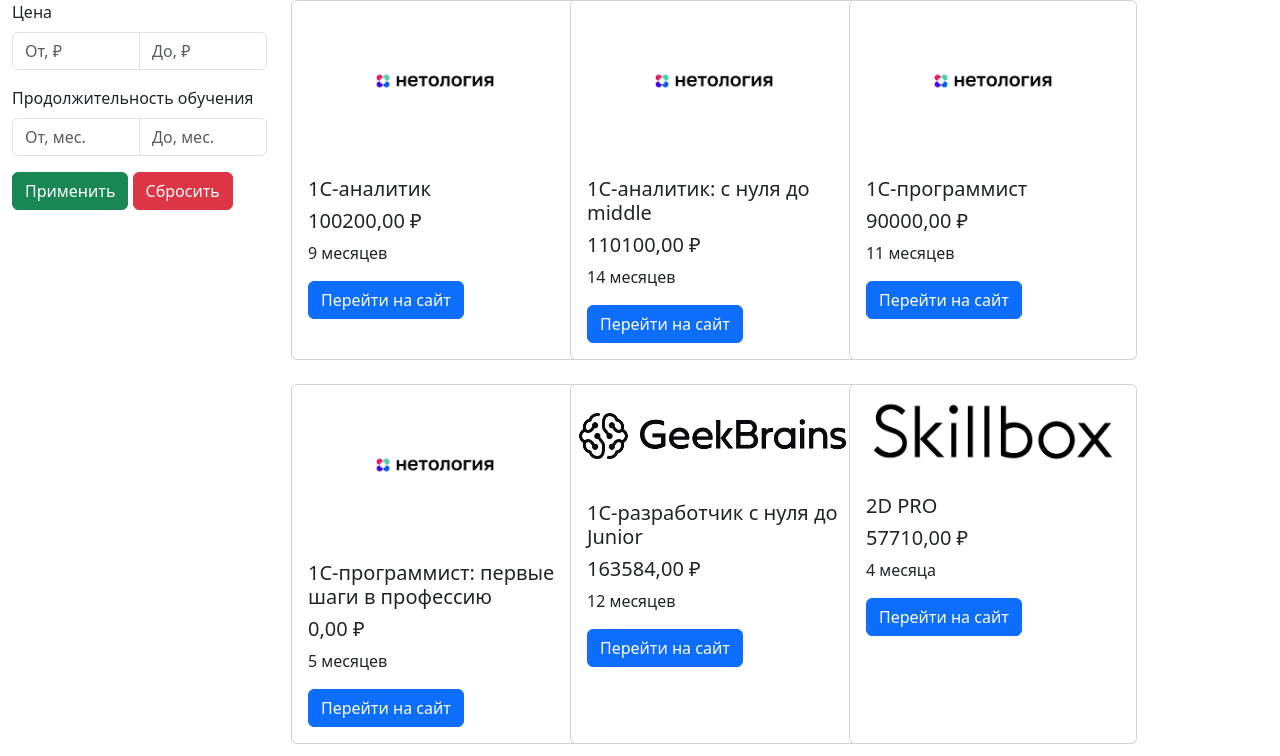
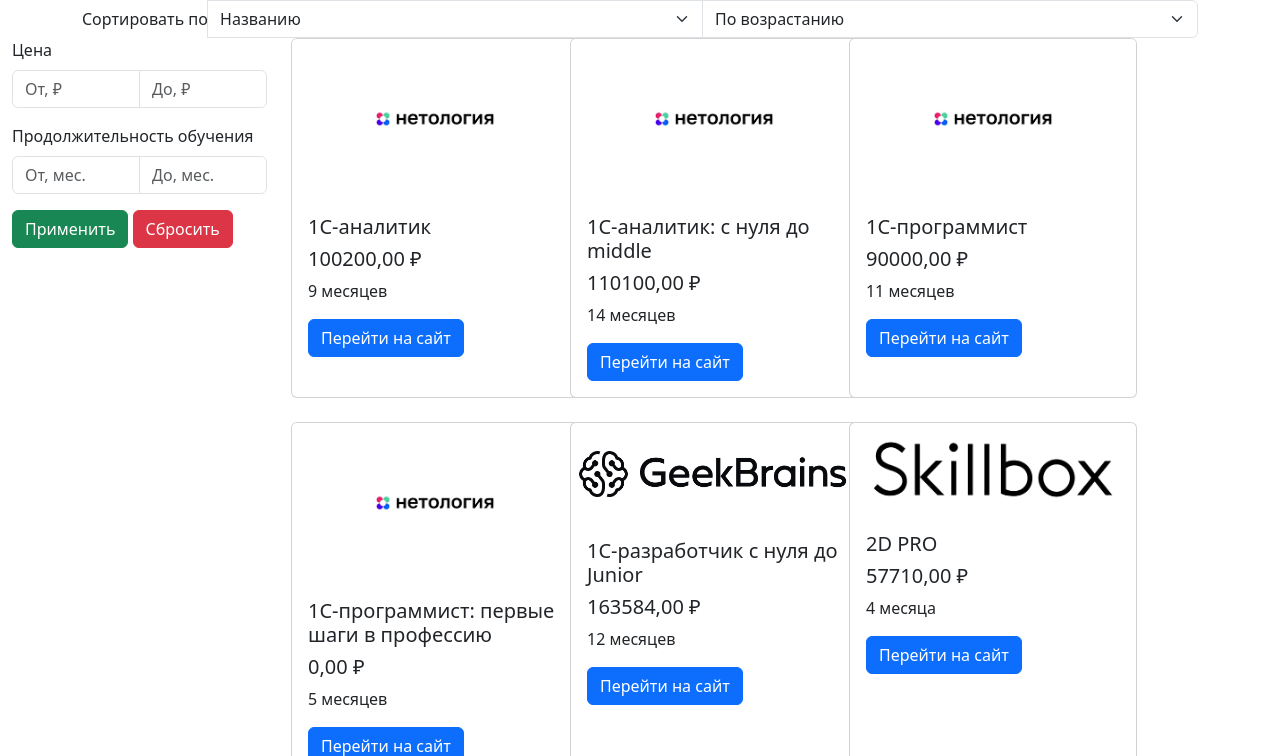
Before and after one commit to orlovanton01/mysite, a Django app: page / in a window 1280 px wide. Shown: the part 56-812 px from the top of the page. Run offline with Django 5.2, Linux system fonts and the light colour scheme; data comes from the database, SQL or seed files in the repository.

Commit message:
Попытался добавить сортировку и подключить css (не получилось)

```diff
--- a/aggregator/templates/aggregator/index.html
+++ b/aggregator/templates/aggregator/index.html
@@ -5,9 +5,11 @@
     <meta name="viewport" content="width=device-width, initial-scale=1">
     <title>Агрегатор курсов</title>
     <link href="https://cdn.jsdelivr.net/npm/bootstrap@5.3.2/dist/css/bootstrap.min.css" rel="stylesheet" integrity="sha384-T3c6CoIi6uLrA9TneNEoa7RxnatzjcDSCmG1MXxSR1GAsXEV/Dwwykc2MPK8M2HN" crossorigin="anonymous">
+    {% load static %}
+    <link rel="stylesheet" href="{% static 'aggregator/style.css' %}">
   </head>
   <body>
-    <nav class="navbar navbar-expand-lg bg-body-tertiary">
+    <nav class="navbar navbar-expand-lg bg-body-tertiary sticky">
         <div class="container">
           <a class="navbar-brand" href="#">Агрегатор</a>
           <button class="navbar-toggler" type="button" data-bs-toggle="collapse" data-bs-target="#navbarSupportedContent" aria-controls="navbarSupportedContent" aria-expanded="false" aria-label="Переключатель навигации">
@@ -41,11 +43,36 @@
           </div>
         </div>
       </nav>
-      {% if latest_courses_list %}
+      {% comment %} <div class="row g-3 justify-content-center container">
+        <div class="col-auto">
+          <label for="input1" class="col-form-label">Сортировать по</label>
+          <select class="form-select">
+            <option value="1">Названию</option>
+            <option value="2">Стоимости</option>
+            <option value="3">Сроку обучения</option>
+          </select>
+          <select class="form-select">
+            <option value="1">По возрастанию</option>
+            <option value="2">По убыванию</option>
+          </select>
+        </div>
+      </div> {% endcomment %}
+      <div class="input-group container sticky">
+        <label class="col-form-label">Сортировать по</label>
+        <select class="form-select">
+          <option value="1">Названию</option>
+          <option value="2">Стоимости</option>
+          <option value="3">Сроку обучения</option>
+        </select>
+        <select class="form-select">
+          <option value="1">По возрастанию</option>
+          <option value="2">По убыванию</option>
+        </select>
+      </div>
         {% comment %} <ol> {% endcomment %}
         <div class="row container">
           <form class="col-3">
-            <div style="position: sticky; top: 0;">
+            <div class="sticky">
               <div class="mb-3">
                 <label for="exampleFormControlInput1" class="form-label">Цена</label>
                 <div class="input-group">
@@ -65,6 +92,7 @@
             </div>
           </form>
           <div class="col-9">
+            {% if latest_courses_list %}
             <div class="row row-cols-1 row-cols-md-3 g-4">
                 {% for course in latest_courses_list %}
                 <div class="col">
@@ -96,12 +124,12 @@
               </p> {% endcomment %}
             {% endfor %}
           </div>
+          {% else %}
+          <p>No courses are available.</p>
+          {% endif %}
         </div>
       </div>
         {% comment %} </ol> {% endcomment %}
-      {% else %}
-        <p>No courses are available.</p>
-      {% endif %}
     <script src="https://cdn.jsdelivr.net/npm/bootstrap@5.3.2/dist/js/bootstrap.bundle.min.js" integrity="sha384-C6RzsynM9kWDrMNeT87bh95OGNyZPhcTNXj1NW7RuBCsyN/o0jlpcV8Qyq46cDfL" crossorigin="anonymous"></script>
   </body>
 </html>
--- /dev/null
+++ b/static/aggregator/style.css
@@ -0,0 +1,4 @@
+.sticky{
+    position: sticky;
+    top: 0;
+}
```
